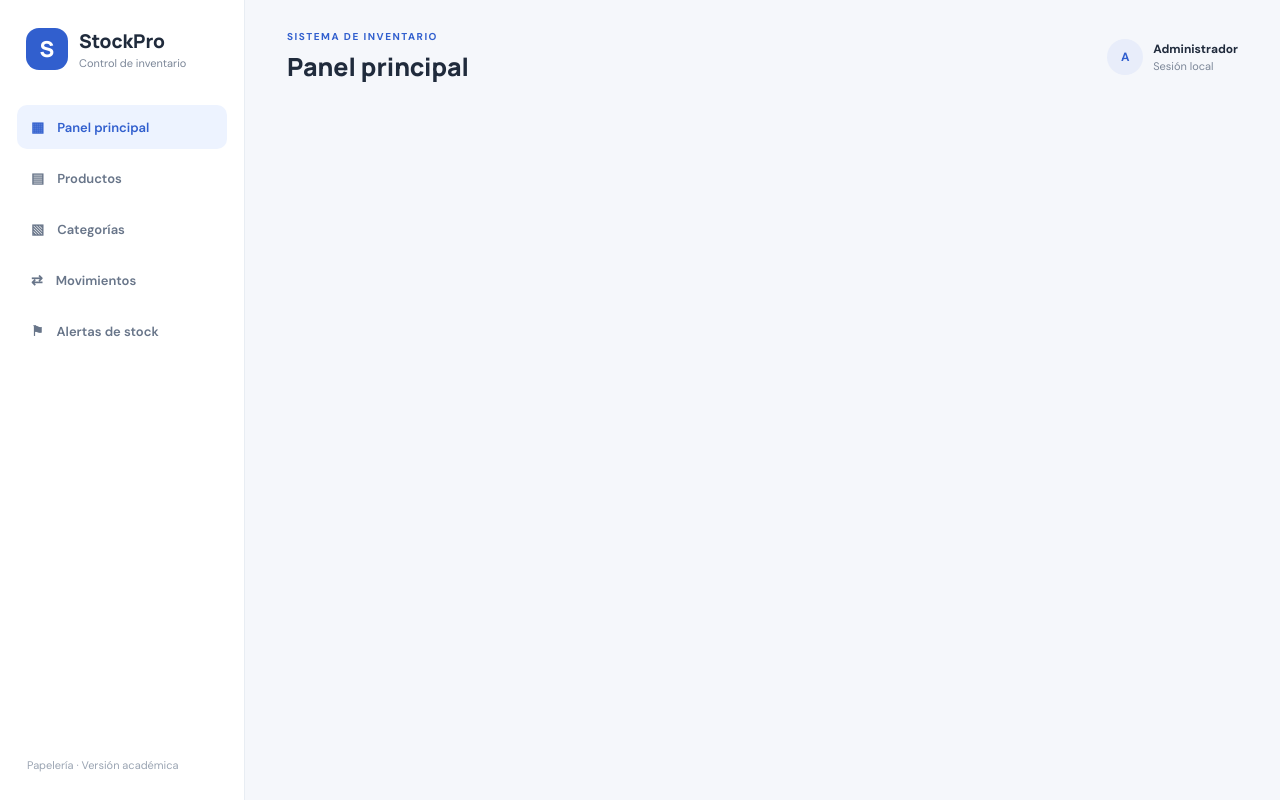
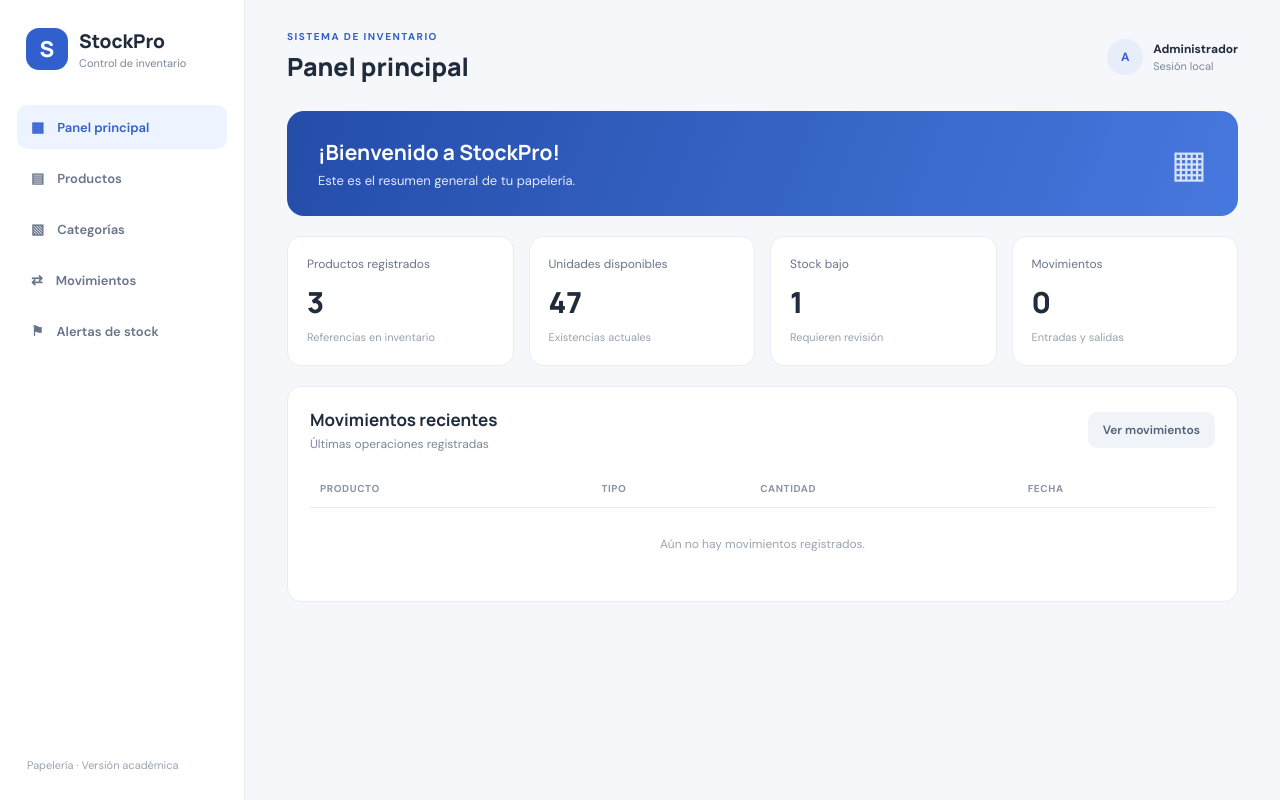
Before and after one commit to CamiloG76/ProyectoIng2Final, a plain HTML site: page index.html in a window 1280 px wide. Drawn offline with Linux system fonts and the light colour scheme.

Commit message:
se corrigio un error que hacia que la pagina no mostrara nada

```diff
--- a/css/styles.css
+++ b/css/styles.css
@@ -171,7 +171,7 @@ body {
     display: none;
 }
 
-.view\.active {
+.view.active {
     display: block;
 }
 
```
